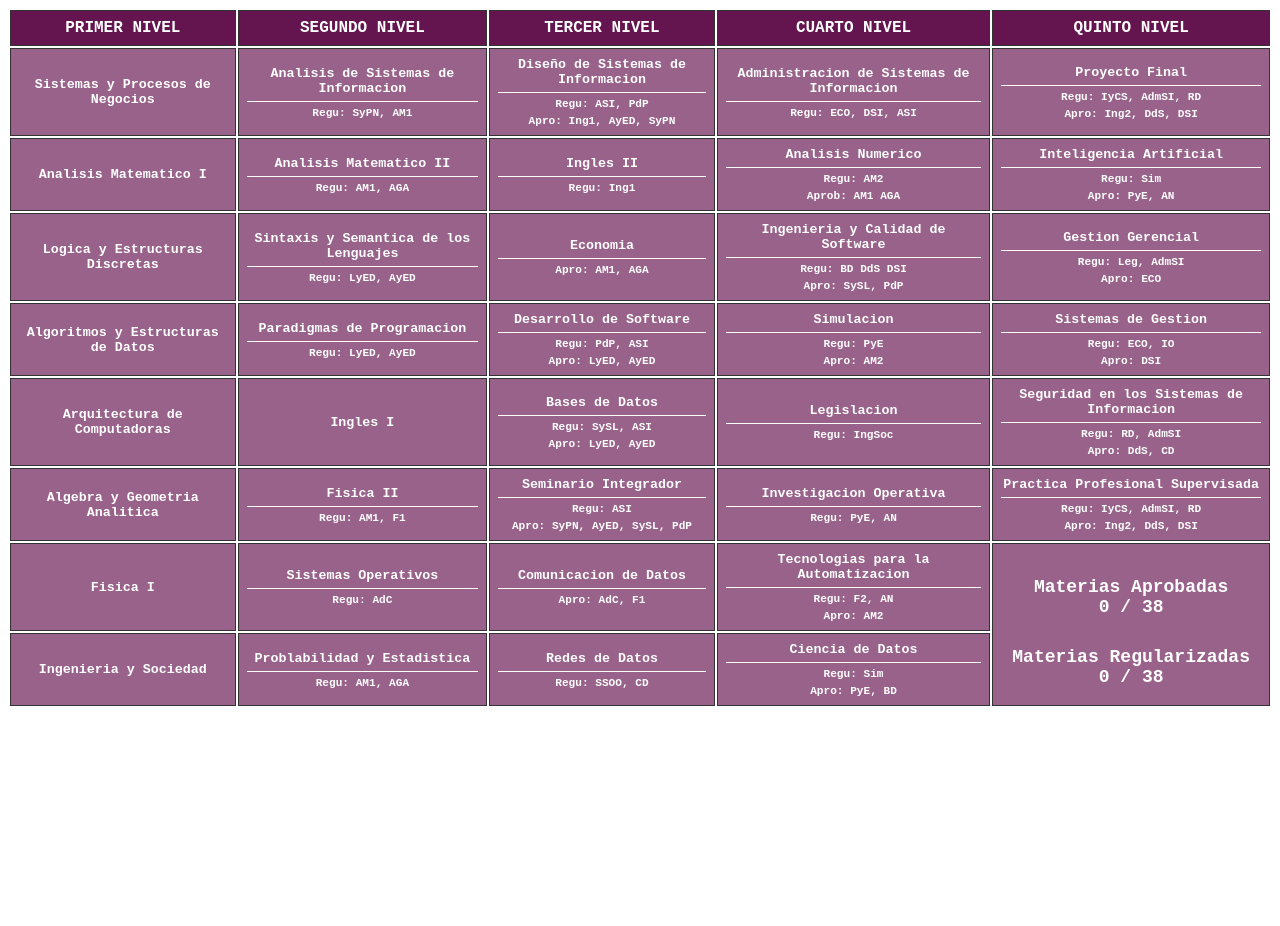
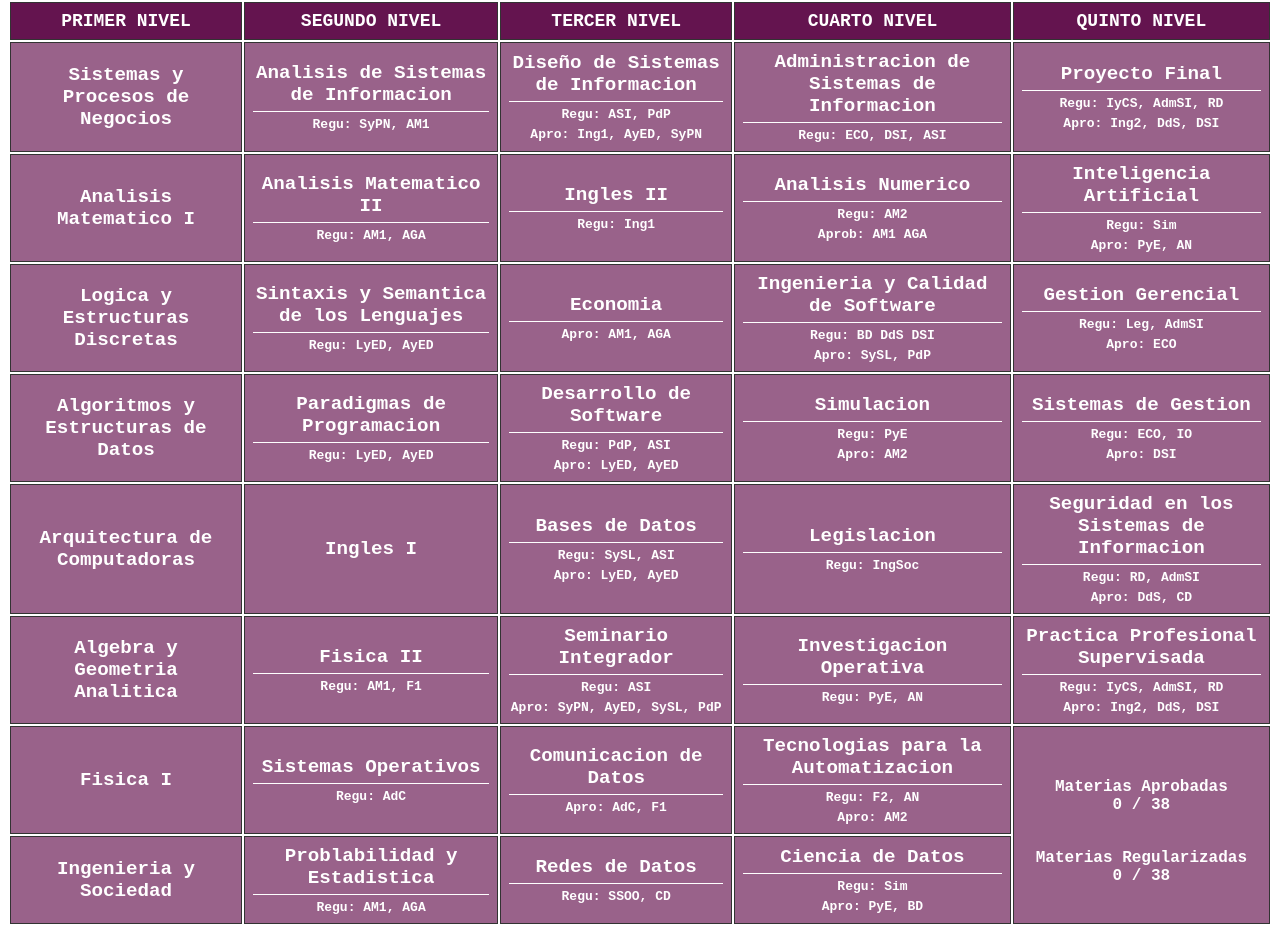
Before and after one commit to LautaroPingitore/UTN-Academic-Extension, a browser extension: page index.html in a window 1280 px wide. Before the commit the page ends 800 px from the top, so only its background shows below. Drawn offline with Linux system fonts and the light colour scheme.

Commit message:
Codigo javascript terminado, falta arreglar un poco el css

```diff
--- /dev/null
+++ b/background.js
@@ -0,0 +1,3 @@
+chrome.action.onClicked.addListener(() => {
+    chrome.tabs.create({ url: chrome.runtime.getURL("index.html") });
+});
--- a/index.html
+++ b/index.html
@@ -7,10 +7,10 @@
     <meta name="description" content="Projecto de seguimiento del plan de la UTN">
     <title>Ing. Sistemas</title>
 
-    <link rel="icon" href="" type="image/x-icon">
-    <link rel="stylesheet" href="css/style.css" type="text/css">
+    <link rel="icon" href="icon.png" type="icon">
+    <link rel="stylesheet" href="style.css" type="text/css">
 
-    <script src="javascripts/script.js"></script>
+    <script src="script.js"></script>
 </head>
 
 <body>
--- a/javascripts/script.js
+++ b/script.js
@@ -17,16 +17,16 @@ document.addEventListener("keydown",function(event) {
 
 const estados = ["sinCursar", "cursando", "regularizada", "aprobada"];
 
-let sinCursar = JSON.parse(localStorage.getItem("sinCursar")) || setearEstado(materias, estados[0]);
-let cursando = JSON.parse(localStorage.getItem("cursando")) || setearEstado([], estados[1]);
-let regularizadas = JSON.parse(localStorage.getItem("regularizada")) || setearEstado([], estados[2]);
-let aprobadas = JSON.parse(localStorage.getItem("aprobada")) || setearEstado([], estados[3]);
+let sinCursar = JSON.parse(localStorage.getItem("sinCursar")) || setearLista(materias, estados[0]);
+let cursando = JSON.parse(localStorage.getItem("cursando")) || setearLista([], estados[1]);
+let regularizadas = JSON.parse(localStorage.getItem("regularizada")) || setearLista([], estados[2]);
+let aprobadas = JSON.parse(localStorage.getItem("aprobada")) || setearLista([], estados[3]);
 let contadorApro = JSON.parse(localStorage.getItem("contadorApro")) || setearContador("contadorApro");
 let contadorRegu = JSON.parse(localStorage.getItem("contadorRegu")) || setearContador("contadorRegu");
 
 const listaEstados = [sinCursar, cursando, regularizadas, aprobadas]
 
-function setearEstado(lista, nombre) {
+function setearLista(lista, nombre) {
     localStorage.setItem(nombre, JSON.stringify(lista));
     return lista;
 }
@@ -75,10 +75,8 @@ function modificarCorrelativas(nombreMateria, estadoNuevo) {
 
         if(estadoNuevo == "aprobada") {
             clases = clases.concat(clasesApro);
-            console.log(clases);
         }
 
-        console.log(clases);
         clases.forEach(clase => {
             clase.style.textDecoration = "line-through solid black";
             clase.style.textDecorationThickness = "2px";
@@ -179,6 +177,7 @@ document.addEventListener("DOMContentLoaded", function () {
             } else if (aprobadas.includes(materia.id)) {
                 materia.classList.add("aprobada");
             }
+            modificarCorrelativas(materia.id, materia.classList);
         });
 
         // Mostrar la tabla después de aplicar los colores
--- a/css/style.css
+++ b/style.css
@@ -1,7 +1,12 @@
 /* CSS Document */
-html {
+body {
+    margin-top: 0;
+    margin-bottom: 0;
+}
+
+table {
+    width: 100%;
     height: 100%;
-    width: 100%;
 }
 
 th, td, caption {
@@ -45,12 +50,12 @@ th, td, caption {
 }
 
 thead {
-    font-size: medium;
+    font-size: large;
     font-weight: bolder;
 }
 
 tbody {
-    font-size: smaller;
+    font-size: larger;
     text-align: center;
     font-weight: 600;
     background-color: #99628A;
@@ -74,7 +79,7 @@ tbody {
 }
 
 p {
-    font-size: smaller;
+    font-size: small;
     margin-left: 0;
     margin-bottom: 0;
     margin-top: 5px;
@@ -94,12 +99,12 @@ abbr {
 }
 
 h2 {
-    font-size: large;
+    font-size: medium;
     margin-bottom: 0;
     font-weight: bolder;
 }
 
 #contadorApro, #contadorRegu {
-    font-size: large;
+    font-size: medium;
     margin-top: 0;
 }
```
Also changed, not shown: icon.png (added), manifest.json (added).
